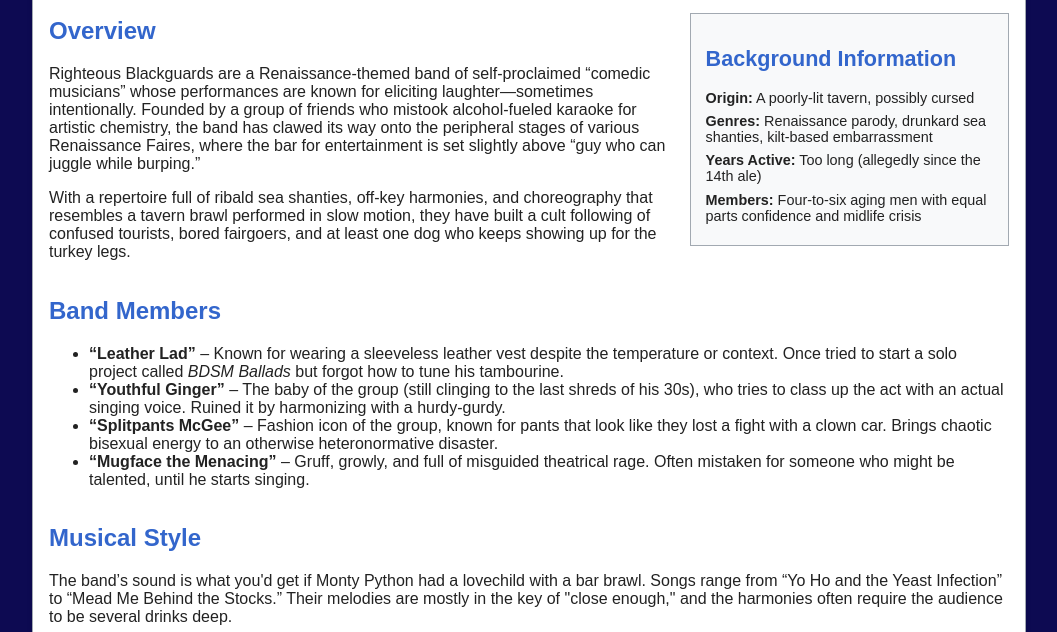
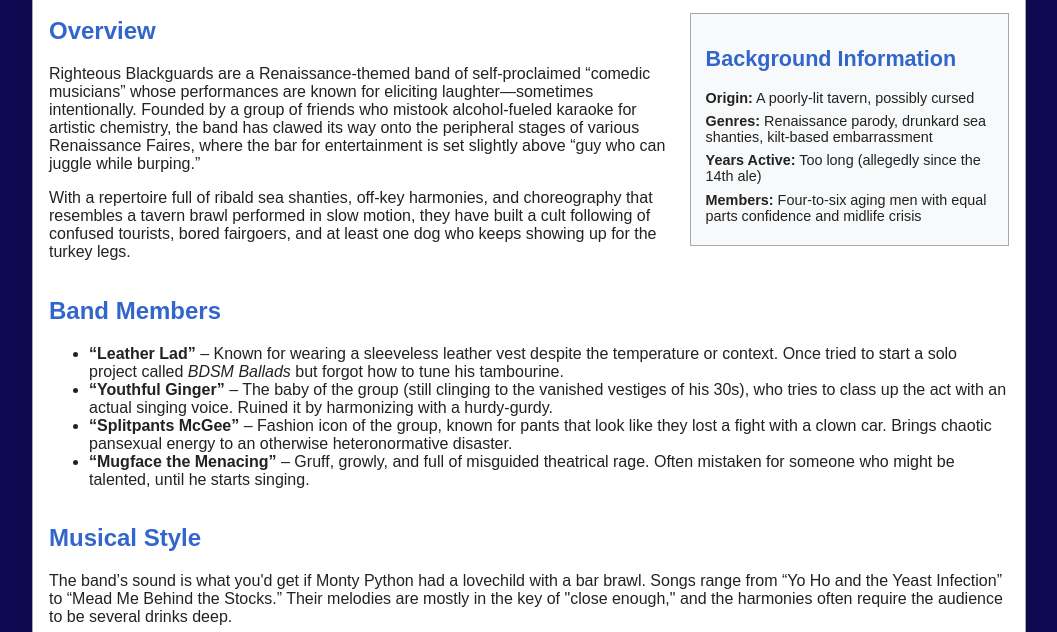
Before and after one commit to marke29/rb_site, a plain HTML site: page wiki.html in a window 1280 px wide. Shown: the part 168-800 px from the top of the page, without its empty margins (111-1168 px from the left). Drawn offline with Linux system fonts and the light colour scheme.

Commit message:
adjust some copy

```diff
--- a/wiki.html
+++ b/wiki.html
@@ -80,8 +80,8 @@
             <h2>Band Members</h2>
             <ul>
                 <li><strong>“Leather Lad”</strong> – Known for wearing a sleeveless leather vest despite the temperature or context. Once tried to start a solo project called <em>BDSM Ballads</em> but forgot how to tune his tambourine.</li>
-                <li><strong>“Youthful Ginger”</strong> – The baby of the group (still clinging to the last shreds of his 30s), who tries to class up the act with an actual singing voice. Ruined it by harmonizing with a hurdy-gurdy.</li>
-                <li><strong>“Splitpants McGee”</strong> – Fashion icon of the group, known for pants that look like they lost a fight with a clown car. Brings chaotic bisexual energy to an otherwise heteronormative disaster.</li>
+                <li><strong>“Youthful Ginger”</strong> – The baby of the group (still clinging to the vanished vestiges of his 30s), who tries to class up the act with an actual singing voice. Ruined it by harmonizing with a hurdy-gurdy.</li>
+                <li><strong>“Splitpants McGee”</strong> – Fashion icon of the group, known for pants that look like they lost a fight with a clown car. Brings chaotic pansexual energy to an otherwise heteronormative disaster.</li>
                 <li><strong>“Mugface the Menacing”</strong> – Gruff, growly, and full of misguided theatrical rage. Often mistaken for someone who might be talented, until he starts singing.</li>
             </ul>
         </section>
```
